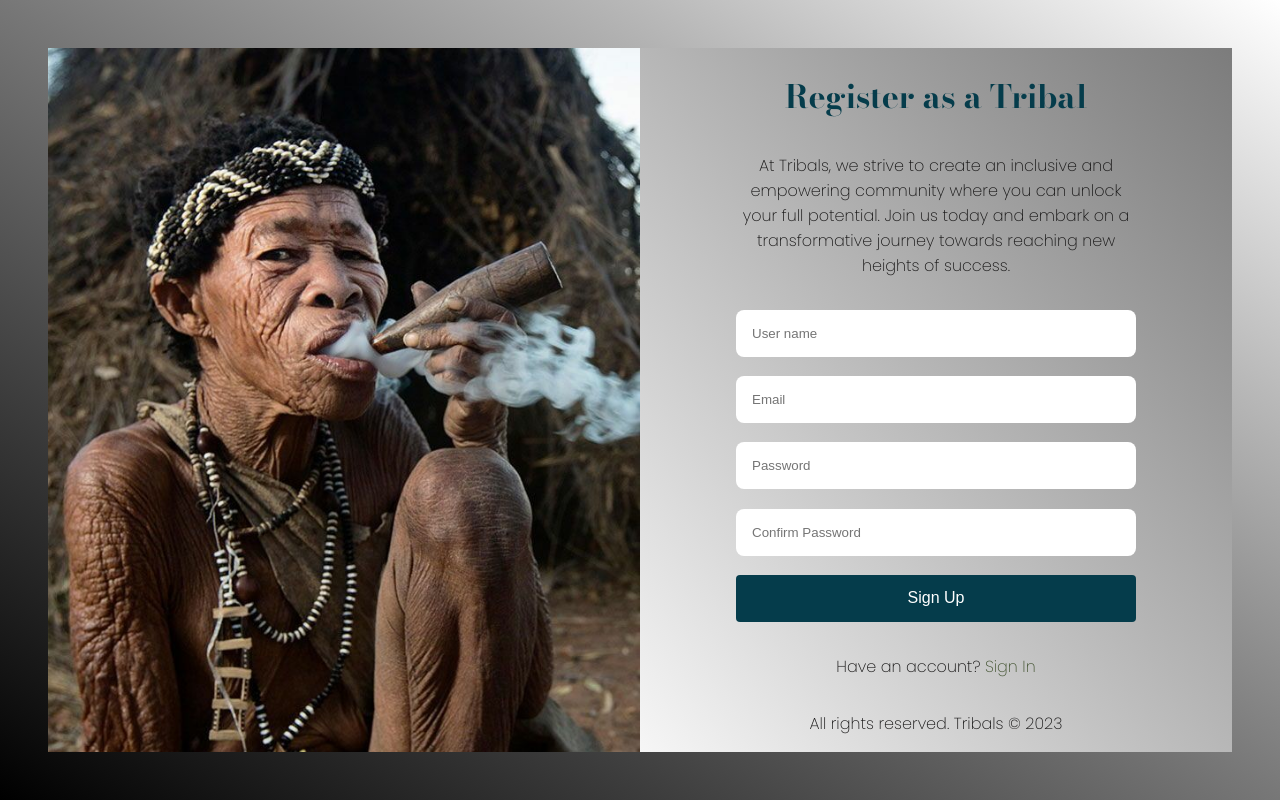
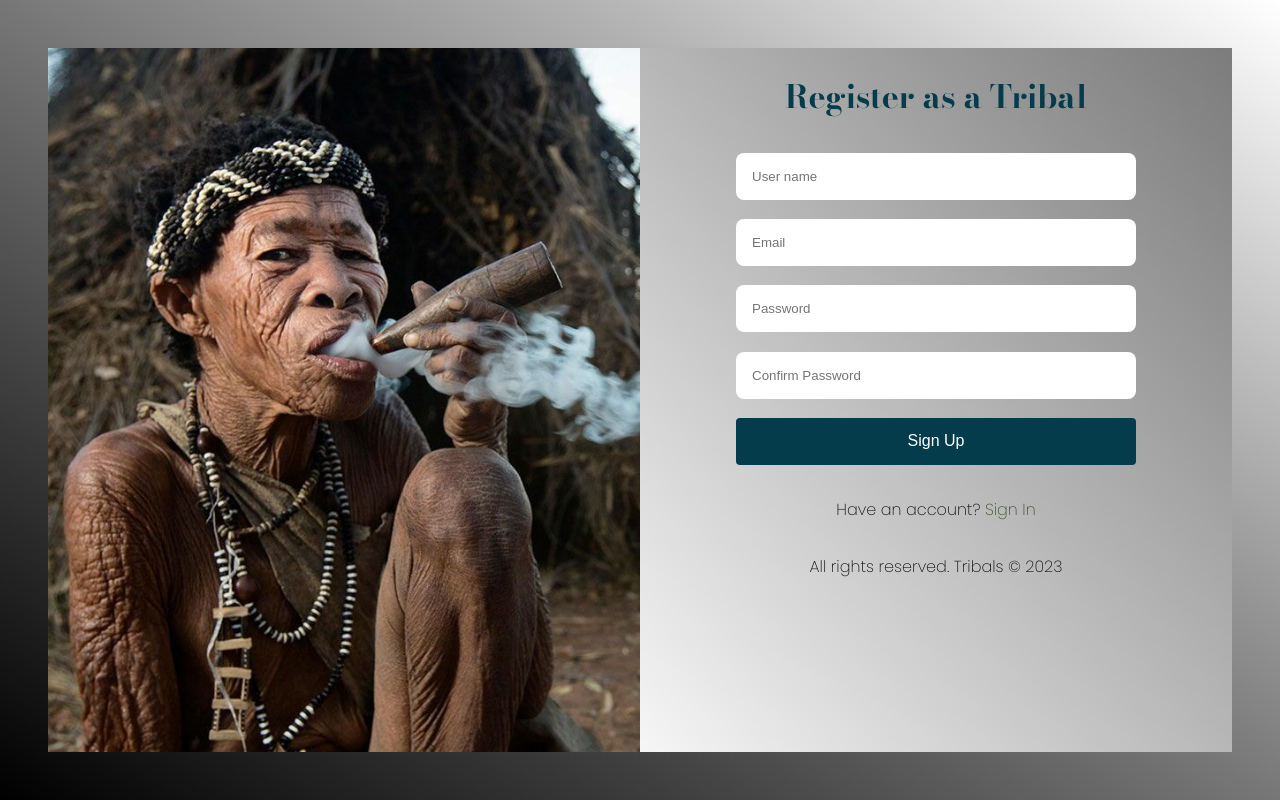
Before and after one commit to aneallaryea100/nextui, a Next.js app: page /register in a window 1280 px wide. Built offline with nearby package versions, Linux system fonts and the light colour scheme; a web font is replaced by a local one.

Commit message:
delete passage message

```diff
--- a/pages/register/index.js
+++ b/pages/register/index.js
@@ -30,9 +30,9 @@ function Register() {
       </Head>
       <div className={styles.container}>
       <h1 className={styles.h1text}>Register as a Tribal</h1>
-      <p className={styles.ptext}>
+      {/* <p className={styles.ptext}>
          At Tribals, we strive to create an inclusive and empowering community where you can unlock your full potential. Join us today and embark on a transformative journey towards reaching new heights of success.
-      </p>
+      </p> */}
       <form onSubmit={formik.handleSubmit} className={styles.formcontainer}>
         <div className={`${styles.formgroup} ${formik.errors.userName && formik.touched.userName? 'red_border' : ''}`}>
           <input
```
